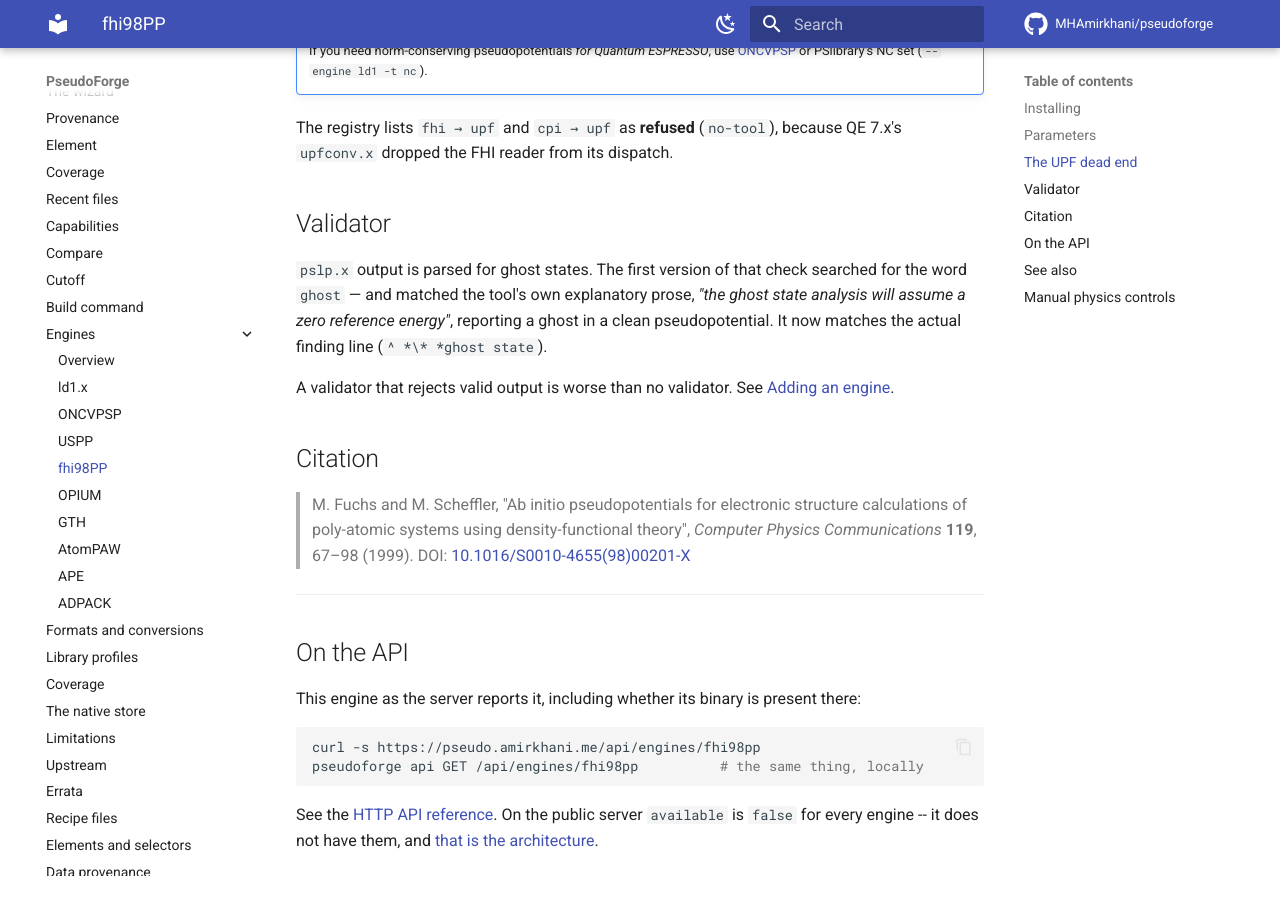
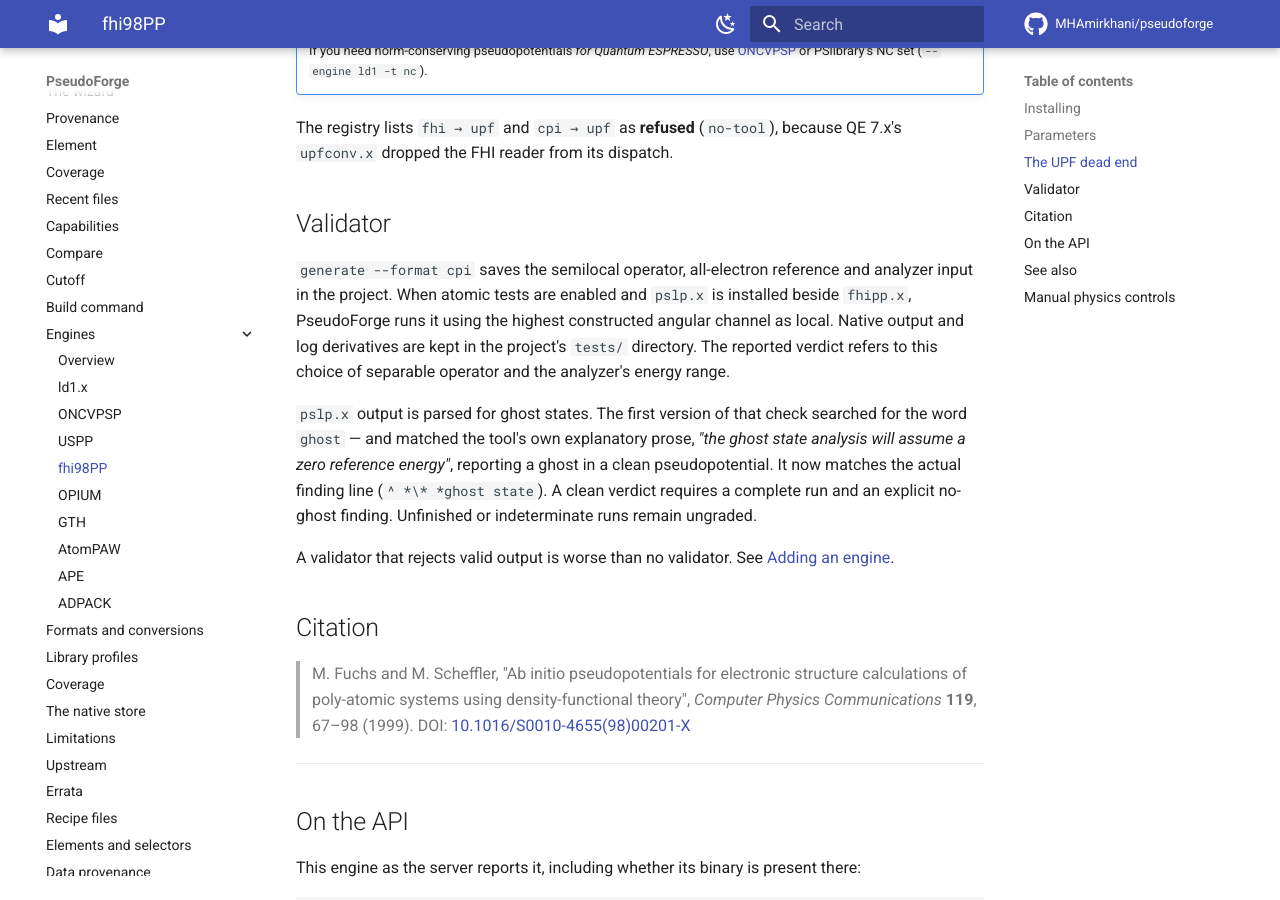
Before and after one commit to MHAmirkhani/PseudoForge, an MkDocs documentation site: the page built from docs/reference/engines/fhi98pp.md, in a window 1280 px wide and 900 px high, scrolled down 1385 px. Built offline with MkDocs 1.6.1 and Material for MkDocs 9.7.7, drawn with Linux system fonts in a browser that asks for light colours; comment, search, counter and statistics services are not loaded.

Commit message:
Run fhi98PP native ghost analysis from archived inputs

```diff
--- a/docs/reference/engines/fhi98pp.md
+++ b/docs/reference/engines/fhi98pp.md
@@ -57,11 +57,19 @@ because QE 7.x's `upfconv.x` dropped the FHI reader from its dispatch.
 
 ## Validator
 
+`generate --format cpi` saves the semilocal operator, all-electron reference
+and analyzer input in the project. When atomic tests are enabled and
+`pslp.x` is installed beside `fhipp.x`, PseudoForge runs it using the highest
+constructed angular channel as local. Native output and log derivatives are
+kept in the project's `tests/` directory. The reported verdict refers to this
+choice of separable operator and the analyzer's energy range.
+
 `pslp.x` output is parsed for ghost states. The first version of that check
 searched for the word `ghost` — and matched the tool's own explanatory prose,
 *"the ghost state analysis will assume a zero reference energy"*, reporting a
 ghost in a clean pseudopotential. It now matches the actual finding line
-(`^ *\* *ghost state`).
+(`^ *\* *ghost state`). A clean verdict requires a complete run and an
+explicit no-ghost finding. Unfinished or indeterminate runs remain ungraded.
 
 A validator that rejects valid output is worse than no validator. See
 [Adding an engine](../../contributing/adding-an-engine.md).
```
Also changed, not shown: 2 other files.
